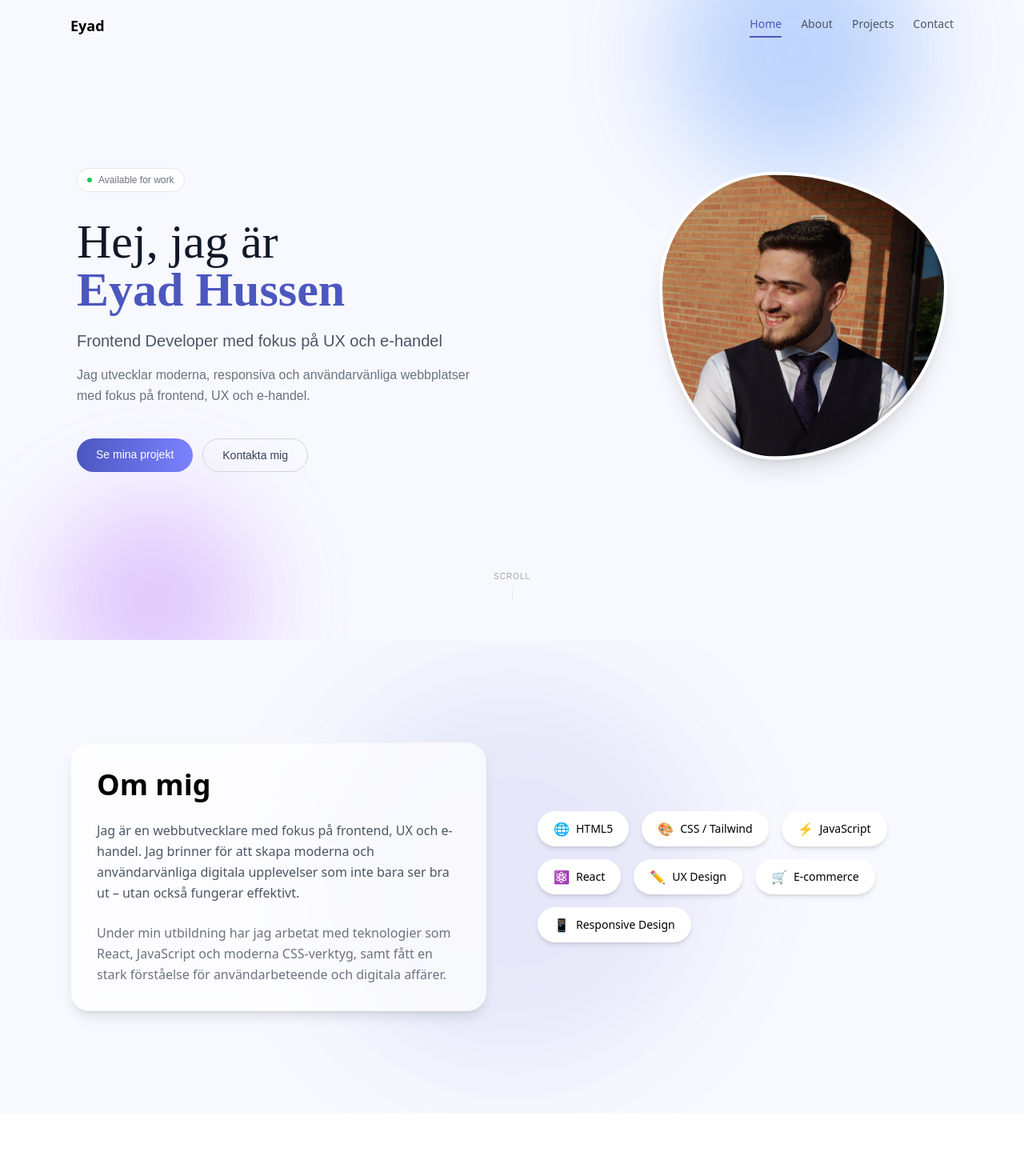
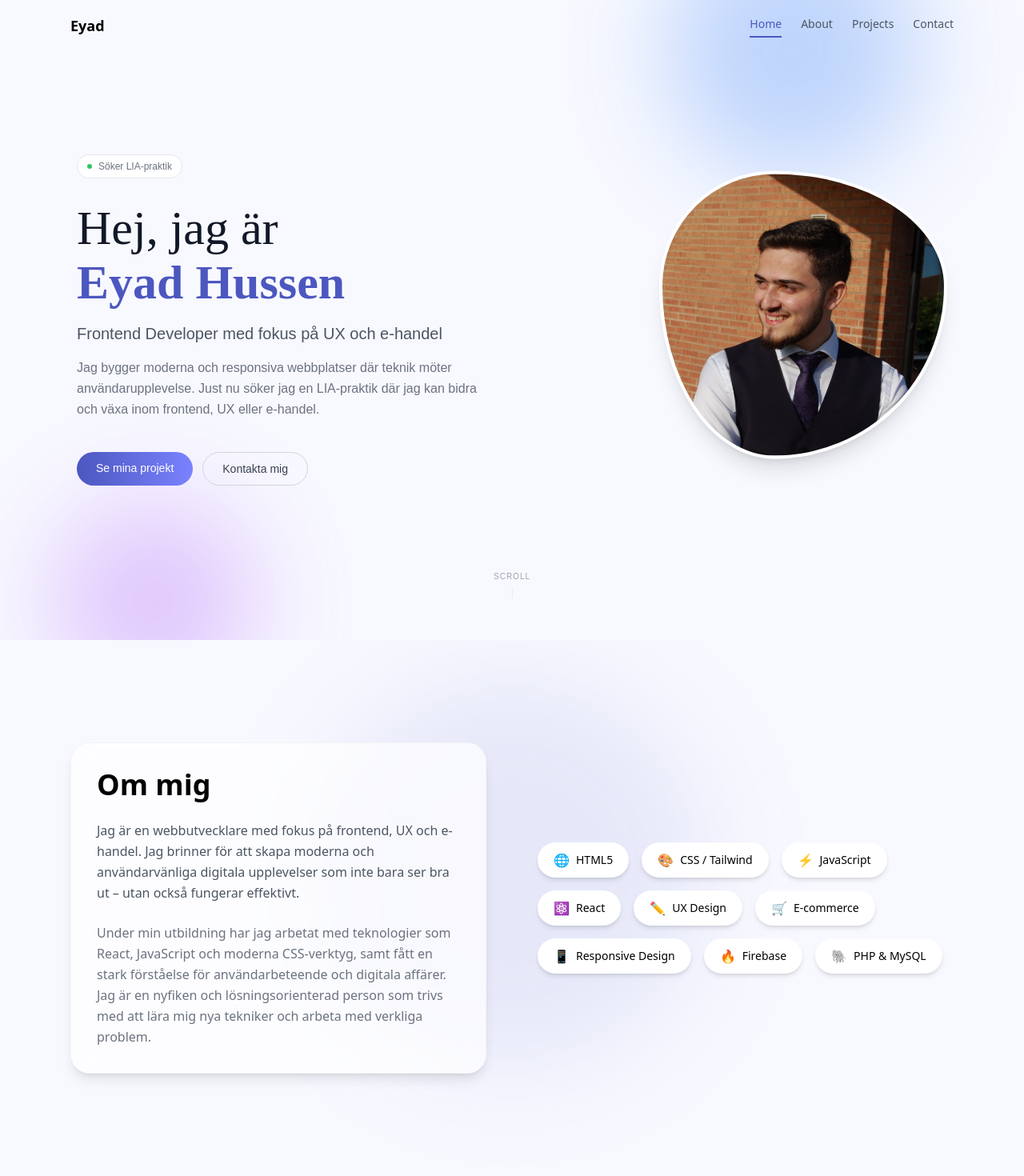
Before and after one commit to Eyadho/My-portfolio, a React (Vite) app: page / in a window 1280 px wide. Shown: the top 1470 px of the page at 80% size. Built offline with nearby package versions, Linux system fonts and the light colour scheme.

Commit message:
uppdate file

```diff
--- a/src/components/About.jsx
+++ b/src/components/About.jsx
@@ -8,6 +8,8 @@ const skills = [
   { name: "UX Design", icon: "✏️" },
   { name: "E-commerce", icon: "🛒" },
   { name: "Responsive Design", icon: "📱" },
+  { name: "Firebase", icon: "🔥" },
+  { name: "PHP & MySQL", icon: "🐘" },
 ]
 
 function About() {
@@ -36,6 +38,7 @@ function About() {
             Under min utbildning har jag arbetat med teknologier som React,
             JavaScript och moderna CSS-verktyg, samt fått en stark förståelse
             för användarbeteende och digitala affärer.
+            Jag är en nyfiken och lösningsorienterad person som trivs med att lära mig nya tekniker och arbeta med verkliga problem.
           </p>
         </motion.div>
 
--- a/src/components/Hero.jsx
+++ b/src/components/Hero.jsx
@@ -44,7 +44,8 @@ function Hero() {
           {/* STATUS BADGE */}
           <motion.div variants={item} className="inline-flex items-center gap-2 bg-white border border-gray-200 rounded-full px-3 py-1.5 text-xs text-gray-500 mb-8">
             <span className="w-1.5 h-1.5 rounded-full bg-green-500 animate-pulse" />
-            Available for work
+            {/* Available for work */}
+            Söker LIA-praktik
           </motion.div>
 
           {/* HEADING */}
@@ -54,7 +55,7 @@ function Hero() {
             style={{ fontFamily: "'DM Serif Display', serif" }}
           >
             Hej, jag är{" "} <br />
-            <em className="text-primary not-italic font-bold">Eyad Hussen</em>
+            <em className="text-primary not-italic font-bold mt-2 block">Eyad Hussen</em>
           </motion.h1>
 
           {/* ROLE */}
@@ -70,8 +71,8 @@ function Hero() {
             variants={item}
             className="text-base leading-relaxed text-gray-500 mb-10 font-light"
           >
-            Jag utvecklar moderna, responsiva och användarvänliga webbplatser
-            med fokus på frontend, UX och e-handel.
+            Jag bygger moderna och responsiva webbplatser där teknik möter användarupplevelse.
+            Just nu söker jag en LIA-praktik där jag kan bidra och växa inom frontend, UX eller e-handel.
           </motion.p>
 
           {/* BUTTONS */}
```
